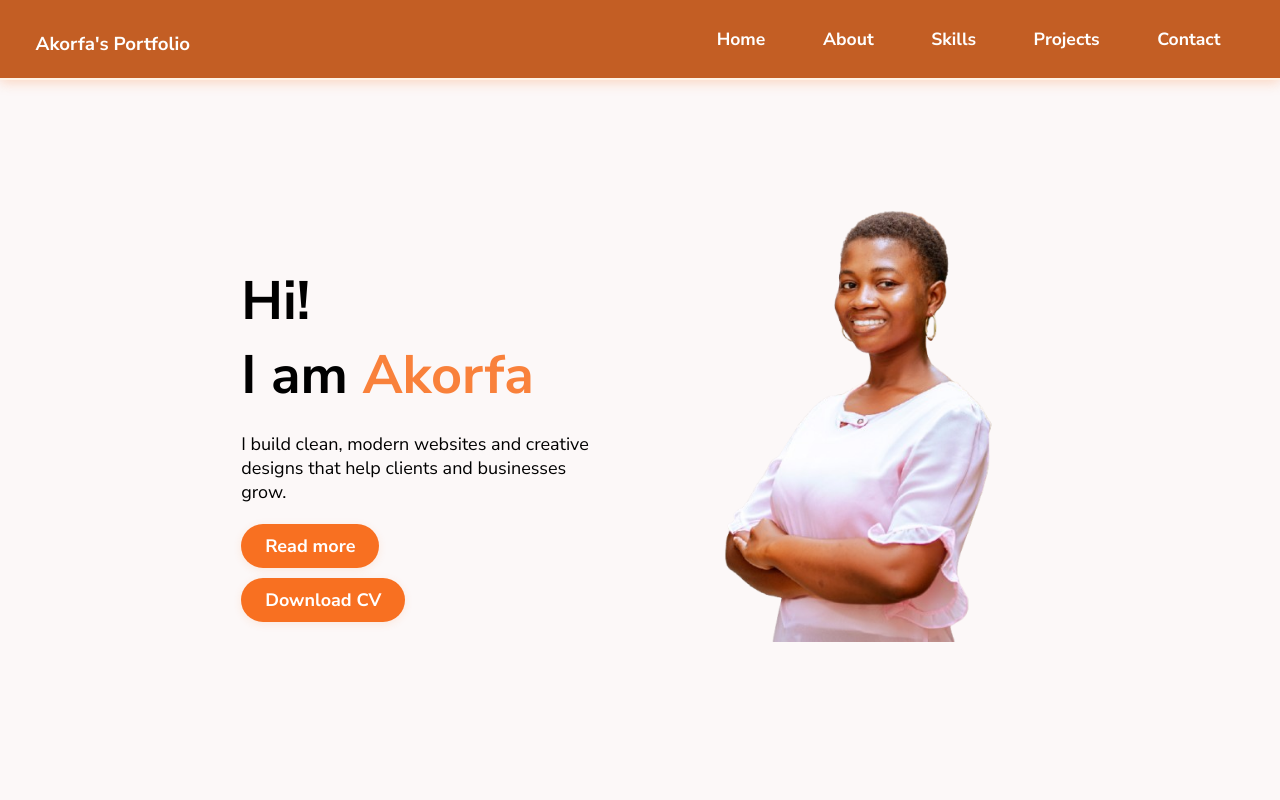
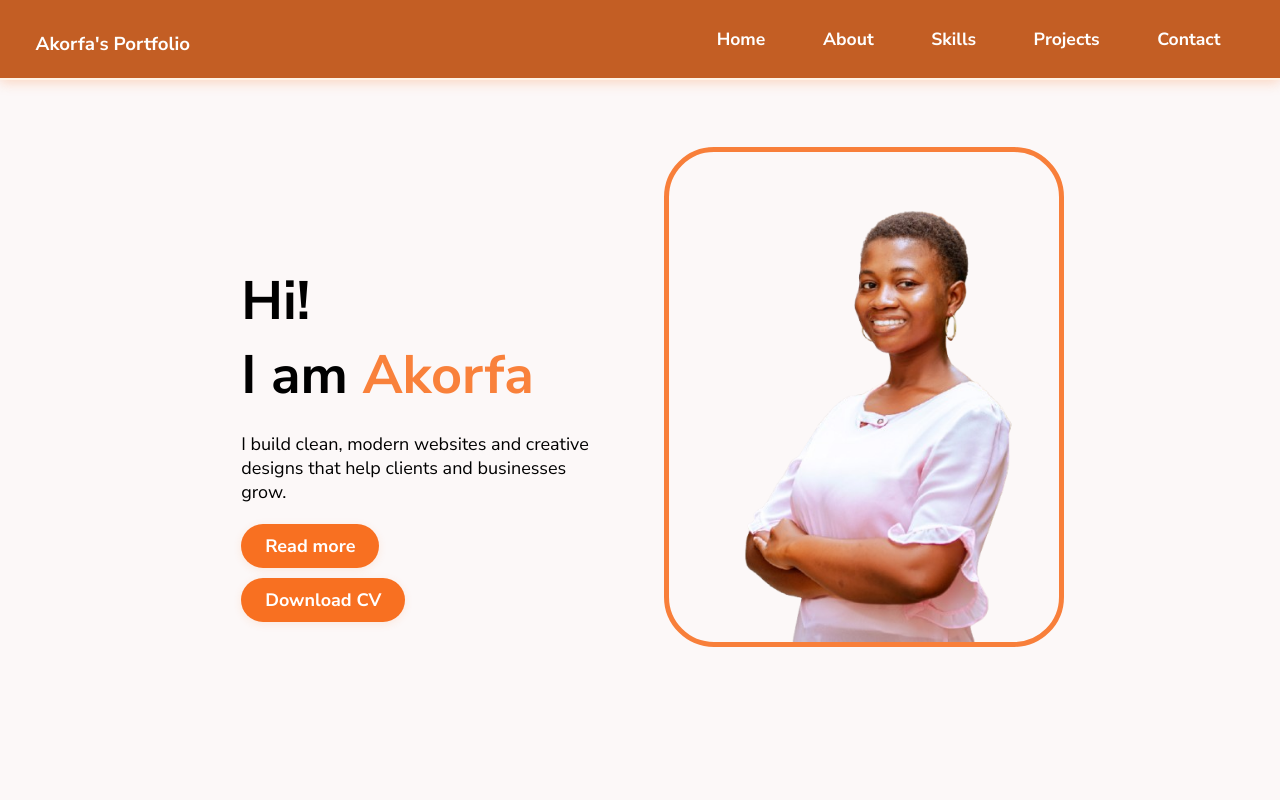
Before and after one commit to akorfaa/akorfa_portfolio, a plain HTML site: page index.html in a window 1280 px wide. Shown: the top 800 px of the page. Drawn offline with Linux system fonts and the light colour scheme.

Commit message:
added a border to the image

```diff
--- a/index.html
+++ b/index.html
@@ -30,7 +30,7 @@
             <a href="cv/Akorfa_Awudi_CV.pdf" class="button">Download CV</a>
         </div>
         <div class="img-main">
-            <img class="img-main" src="assets/hero.png" alt="My picture">
+            <img src="assets/hero.png" alt="My picture">
         </div>
     </section>
     <section id="About" class = "about-section">
--- a/style.css
+++ b/style.css
@@ -121,6 +121,9 @@ a.button {
     flex: 1 1 300px;
     max-width: 400px;
     margin: 0 auto;
+    border: rgba(248, 112, 33, 0.884) 5px solid ;
+    border-radius: 50px;
+
 }
 
 .img-main img {
```
